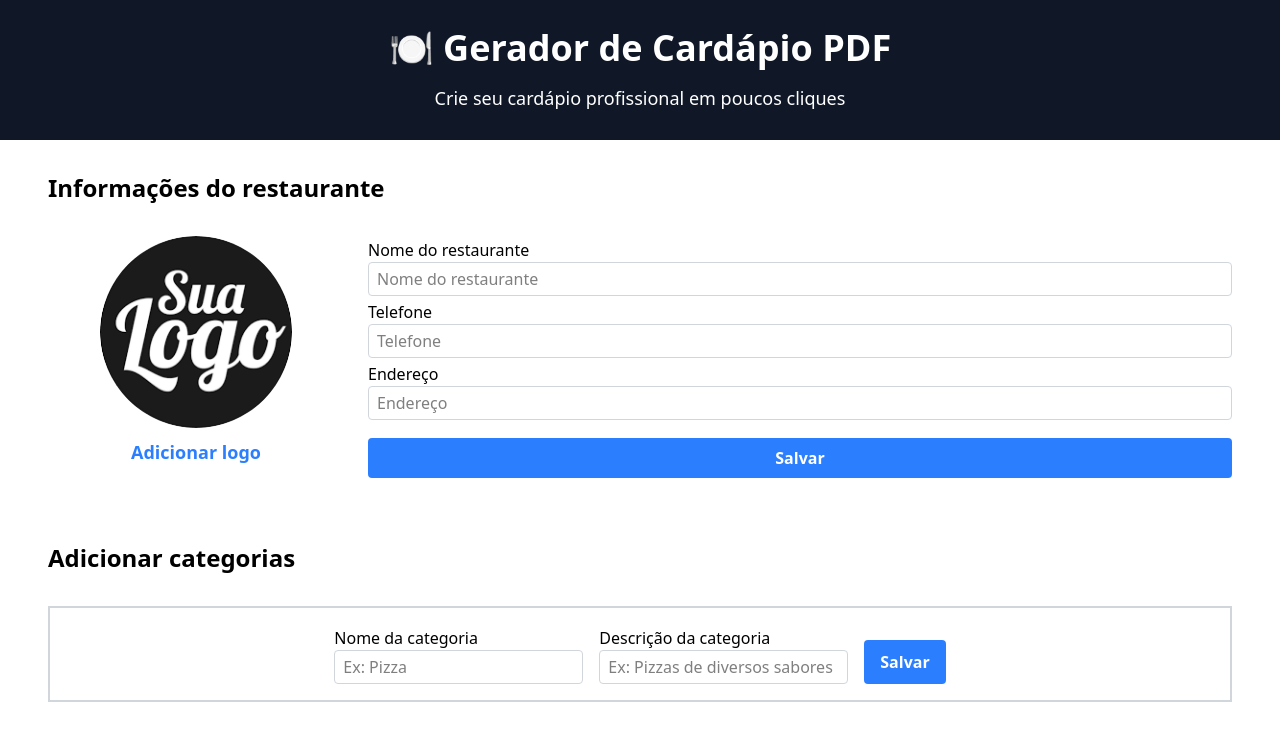
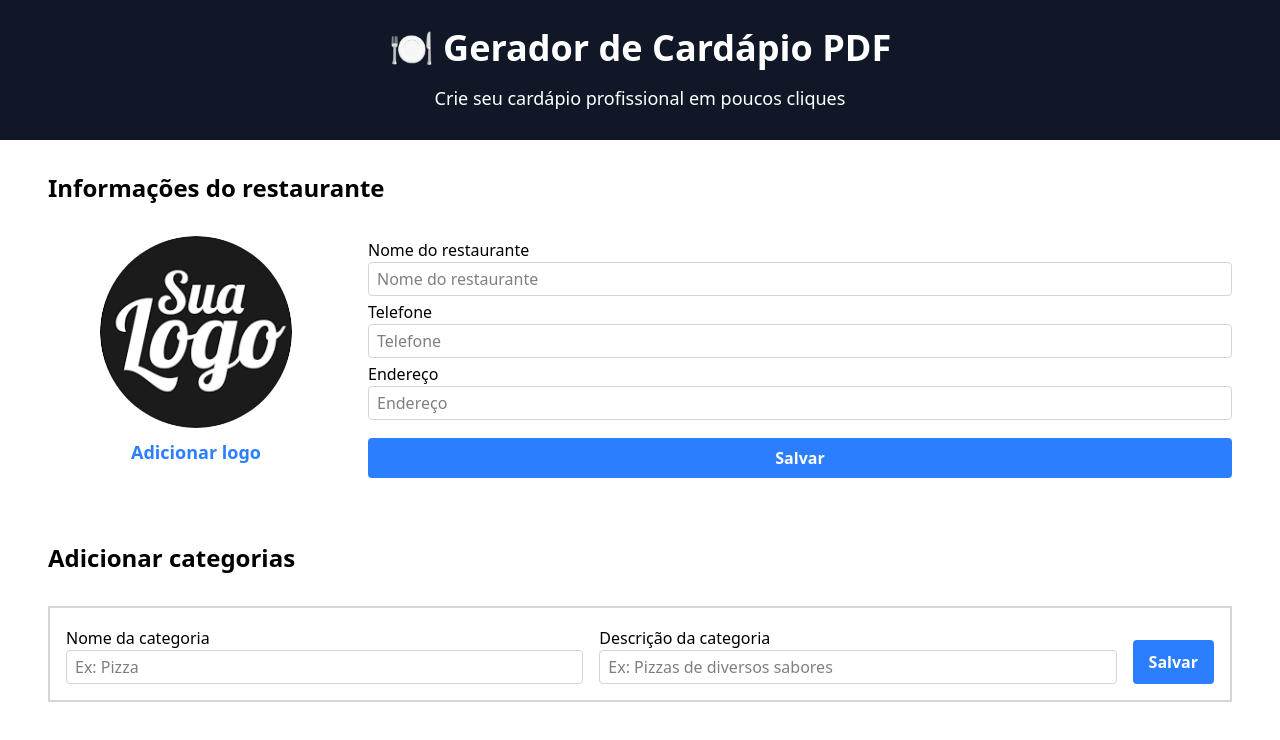
Before and after one commit to WillianDDaniel/menu-pdf-generator, a React (Vite) app: page / in a window 1280 px wide. Shown: the top 740 px of the page. Built offline with nearby package versions, Linux system fonts and the light colour scheme.

Commit message:
feat: implement category management with CategoryForm and CategoryList components

```diff
--- a/src/App.jsx
+++ b/src/App.jsx
@@ -1,10 +1,26 @@
+import { useEffect, useState } from 'react';
+
 import Header from './components/Header';
 import Main from './components/Main';
 import RestaurantForm from './components/RestaurantForm';
 import Section from './components/Section';
 import CategoryForm from './components/CategoryForm';
+import CategoryList from './components/CategoryList';
 
 export default function App() {
+  const [categories, setCategories] = useState([]);
+
+  useEffect(() => {
+    const storedCategories = localStorage.getItem('categories');
+    if (storedCategories) {
+      setCategories(JSON.parse(storedCategories));
+    }
+  }, []);
+
+  const handleCategory = category => {
+    setCategories(prev => [...prev, category]);
+  };
+
   return (
     <>
       <Header />
@@ -14,7 +30,8 @@ export default function App() {
         </Section>
 
         <Section title='Adicionar categorias'>
-          <CategoryForm />
+          <CategoryForm categories={categories} handleCategory={handleCategory} />
+          <CategoryList categories={categories} />
         </Section>
       </Main>
     </>
--- a/src/components/CategoryForm.jsx
+++ b/src/components/CategoryForm.jsx
@@ -1,10 +1,43 @@
 import Button from './Button';
 import InputContainer from './InputContainer';
 
-export default function CategoryForm() {
+export default function CategoryForm({ categories, handleCategory }) {
+  const handleSubmit = async event => {
+    event.preventDefault();
+
+    const category = await handleFormData(event);
+    event.target.reset();
+
+    handleCategory(category);
+
+    localStorage.setItem('categories', JSON.stringify([...categories, category]));
+  };
+
+  const handleFormData = async event => {
+    const { name, description } = event.target.elements;
+
+    const formData = {
+      id: categories.length + 1,
+      name: name.value,
+      description: description.value,
+      items: [],
+    };
+
+    return formData;
+  };
+
   return (
-    <form className='flex justify-center border-2 border-gray-300 p-4 gap-4 flex-1'>
-      <InputContainer label='Nome da categoria' type='text' name='name' placeholder='Ex: Pizza' />
+    <form
+      onSubmit={handleSubmit}
+      className='flex w-full justify-center border-2 border-gray-300 p-4 gap-4 flex-1'
+    >
+      <InputContainer
+        inputClassName='flex-1'
+        label='Nome da categoria'
+        type='text'
+        name='name'
+        placeholder='Ex: Pizza'
+      />
 
       <InputContainer
         label='Descrição da categoria'
--- /dev/null
+++ b/src/components/CategoryList.jsx
@@ -0,0 +1,15 @@
+export default function CategoryList({ categories }) {
+  return (
+    <div className='flex flex-col gap-4'>
+      {categories.map(category => (
+        <div
+          key={category.id}
+          className='flex items-center justify-between border-2 border-gray-300 p-4 gap-4'
+        >
+          <p>{category.name}</p>
+          <p>{category.description}</p>
+        </div>
+      ))}
+    </div>
+  );
+}
--- a/src/components/InputContainer.jsx
+++ b/src/components/InputContainer.jsx
@@ -8,7 +8,7 @@ export default function InputContainer({
   ...props
 }) {
   return (
-    <div className='flex flex-col mt-0.5'>
+    <div className='flex flex-1 flex-col mt-0.5'>
       <label className={labelClassName} htmlFor={props.id}>
         {label}
       </label>
```
